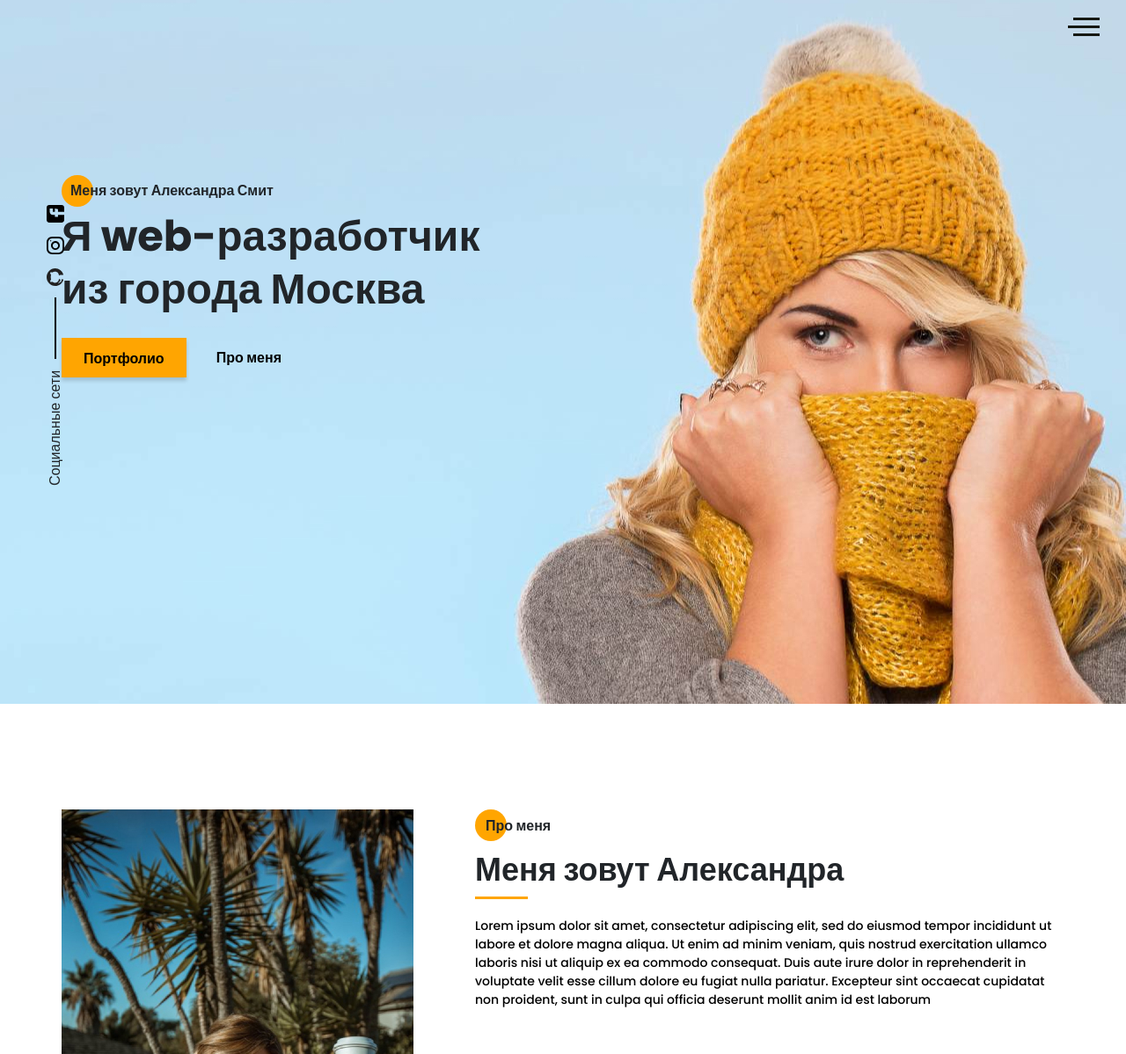
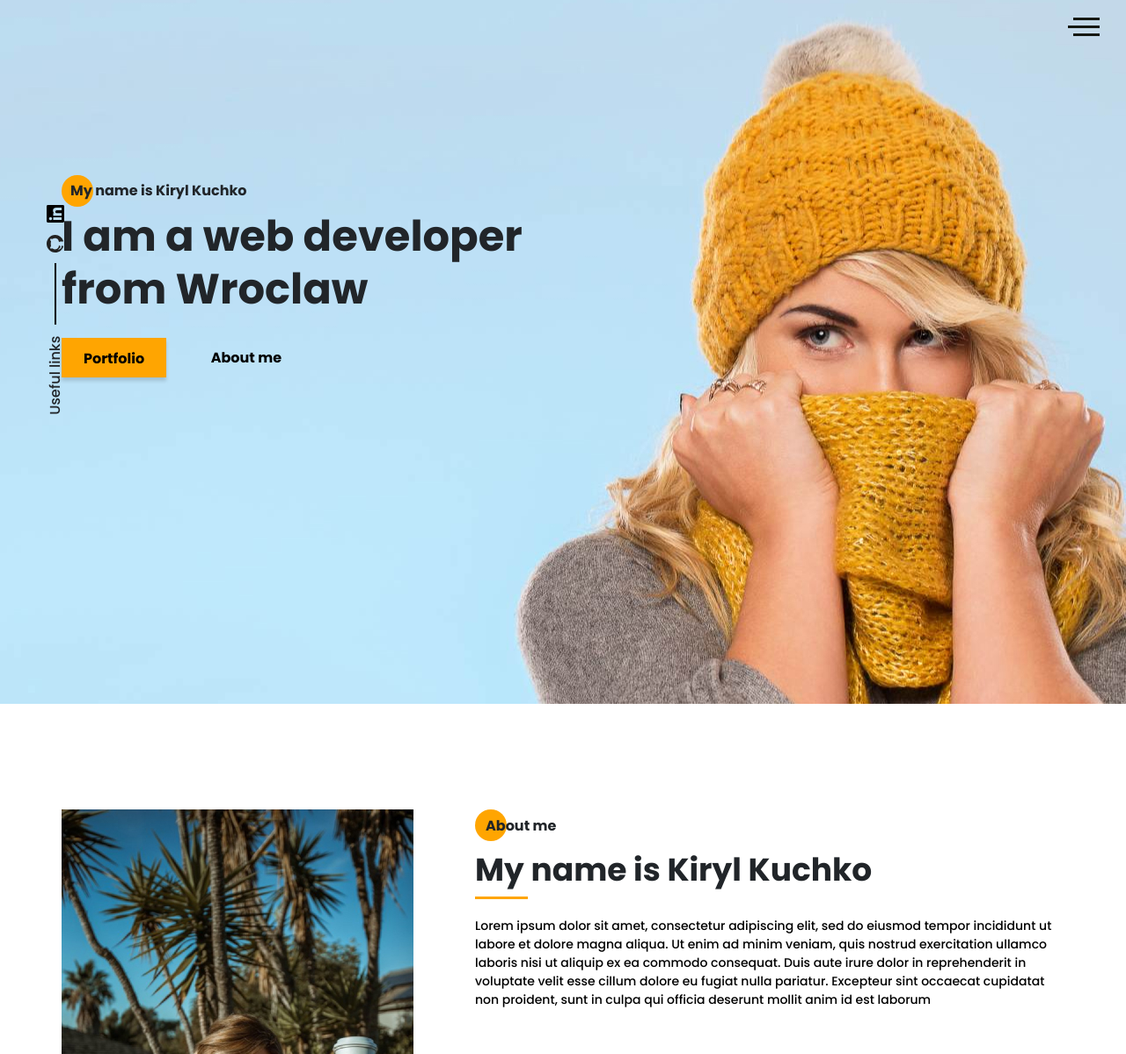
Before and after one commit to kirylkuchko/P6-Portfolio, a website: page src/index.html in a window 1280 px wide. Shown: the top 1198 px of the page at 88% size. Drawn offline with nearby package versions, Linux system fonts and the light colour scheme; files that its build step writes are made by us from their sources; files whose address does not match are found by name.

Commit message:
Change lenguage of text on english

```diff
--- a/src/index.html
+++ b/src/index.html
@@ -4,22 +4,22 @@
     <meta charset="UTF-8">
     <meta name="viewport" content="width=device-width, initial-scale=1.0">
     <meta http-equiv="X-UA-Compatible" content="ie=edge">
-    <title>Portfolio</title>
-    <meta name="title" content="Мое портфолио">
-    <meta name="description" content="Здесь вы сможете ознакомиться с моими работами и узнать больше обо мне">
+    <title>Kiryl Kuchko - Portfolio</title>
+    <meta name="title" content="Kiryl Kuchko - Portfolio">
+    <meta name="description" content="Here you can see my work and learn more about me">
 
     <!-- Open Graph / Facebook -->
     <meta property="og:type" content="website">
     <meta property="og:url" content="https://metatags.io/">
-    <meta property="og:title" content="Мое портфолио">
-    <meta property="og:description" content="Здесь вы сможете ознакомиться с моими работами и узнать больше обо мне">
+    <meta property="og:title" content="Kiryl Kuchko - Portfolio">
+    <meta property="og:description" content="Here you can see my work and learn more about me">
     <meta property="og:image" content="https://metatags.io/assets/meta-tags-16a33a6a8531e519cc0936fbba0ad904e52d35f34a46c97a2c9f6f7dd7d336f2.png">
 
     <!-- Twitter -->
     <meta property="twitter:card" content="summary_large_image">
     <meta property="twitter:url" content="https://metatags.io/">
-    <meta property="twitter:title" content="Мое портфолио">
-    <meta property="twitter:description" content="Здесь вы сможете ознакомиться с моими работами и узнать больше обо мне">
+    <meta property="twitter:title" content="Kiryl Kuchko - Portfolio">
+    <meta property="twitter:description" content="Here you can see my work and learn more about me">
     <meta property="twitter:image" content="https://metatags.io/assets/meta-tags-16a33a6a8531e519cc0936fbba0ad904e52d35f34a46c97a2c9f6f7dd7d336f2.png">
 
     <!-- Favicon  -->
@@ -45,11 +45,10 @@
 </head>
 <body>
     <aside class="sidepanel">
-        <a href="#" class="sidepanel__link"><img src="icons/social/facebook.svg" alt="facebook"></a>
-        <a href="#" class="sidepanel__link"><img src="icons/social/instagram.svg" alt="instagram"></a>
-        <a href="#" class="sidepanel__link"><img src="icons/social/github.svg" alt="github"></a>
+        <a href="https://www.linkedin.com/in/kiryl-kuchko-1323ab225/" class="sidepanel__link"><img src="icons/social/linkedin.svg" alt="linkedin"></a>
+        <a href="https://github.com/kirylkuchko" class="sidepanel__link"><img src="icons/social/github.svg" alt="github"></a>
         <div class="sidepanel__divider"></div>
-        <div class="sidepanel__text"><span>Социальные сети</span></div>
+        <div class="sidepanel__text"><span>Useful links</span></div>
     </aside>
 
     <div class="menu">
@@ -103,11 +102,11 @@
             <span></span>
         </div>
         <div class="container">
-            <div class="title title_fz16 promo__subtitle">Меня зовут Александра Смит</div>
-            <h1 class="title title_fz48 promo__title">Я web-разработчик из города Москва</h1>
+            <div class="title title_fz16 promo__subtitle">My name is Kiryl Kuchko</div>
+            <h1 class="title title_fz48 promo__title">I am a web developer from Wroclaw</h1>
             <div class="promo__btns">
-                <a href="#" class="promo__link button">Портфолио</a>
-                <a href="#" class="promo__link">Про меня</a>
+                <a href="#" class="promo__link button">Portfolio</a>
+                <a href="#" class="promo__link">About me</a>
             </div>
         </div>
     </section>
@@ -120,10 +119,10 @@
                 </div>
                 <div class="about__decsr">
                     <h2 class="title title_fz16 about__title">
-                        Про меня
+                        About me
                     </h2>
                     <div class="title title_fz36 about__subtitle">
-                        Меня зовут Александра
+                        My name is Kiryl Kuchko
                     </div>
                     <div class="divider"></div>
                     <p class="about__text">Lorem ipsum dolor sit amet, consectetur adipiscing elit, sed do eiusmod tempor incididunt ut labore et dolore magna aliqua. Ut enim ad minim veniam, quis nostrud exercitation ullamco laboris nisi ut aliquip ex ea commodo consequat. Duis aute irure dolor in reprehenderit in voluptate velit esse cillum dolore eu fugiat nulla pariatur. Excepteur sint occaecat cupidatat non proident, sunt in culpa qui officia deserunt mollit anim id est laborum</p>
--- a/src/sass/blocks/_sidepanel.sass
+++ b/src/sass/blocks/_sidepanel.sass
@@ -6,7 +6,7 @@
 	flex-direction: column
 	justify-content: space-between
 	align-items: center
-	height: 340px
+	height: 300px
 	z-index: 3
 	&__divider
 		width: 2px
@@ -16,6 +16,6 @@
 		height: 150px
 		width: 25px
 		span
-			transform: rotate(-90deg) translate(-30%,-260%)
+			transform: rotate(-90deg) translate(-3%,-260%)
 			display: block
 			width: 150px
```
Also changed, not shown: src/css/style.min.css (added), src/icons/social/linkedin.svg (added), 1 other file.
